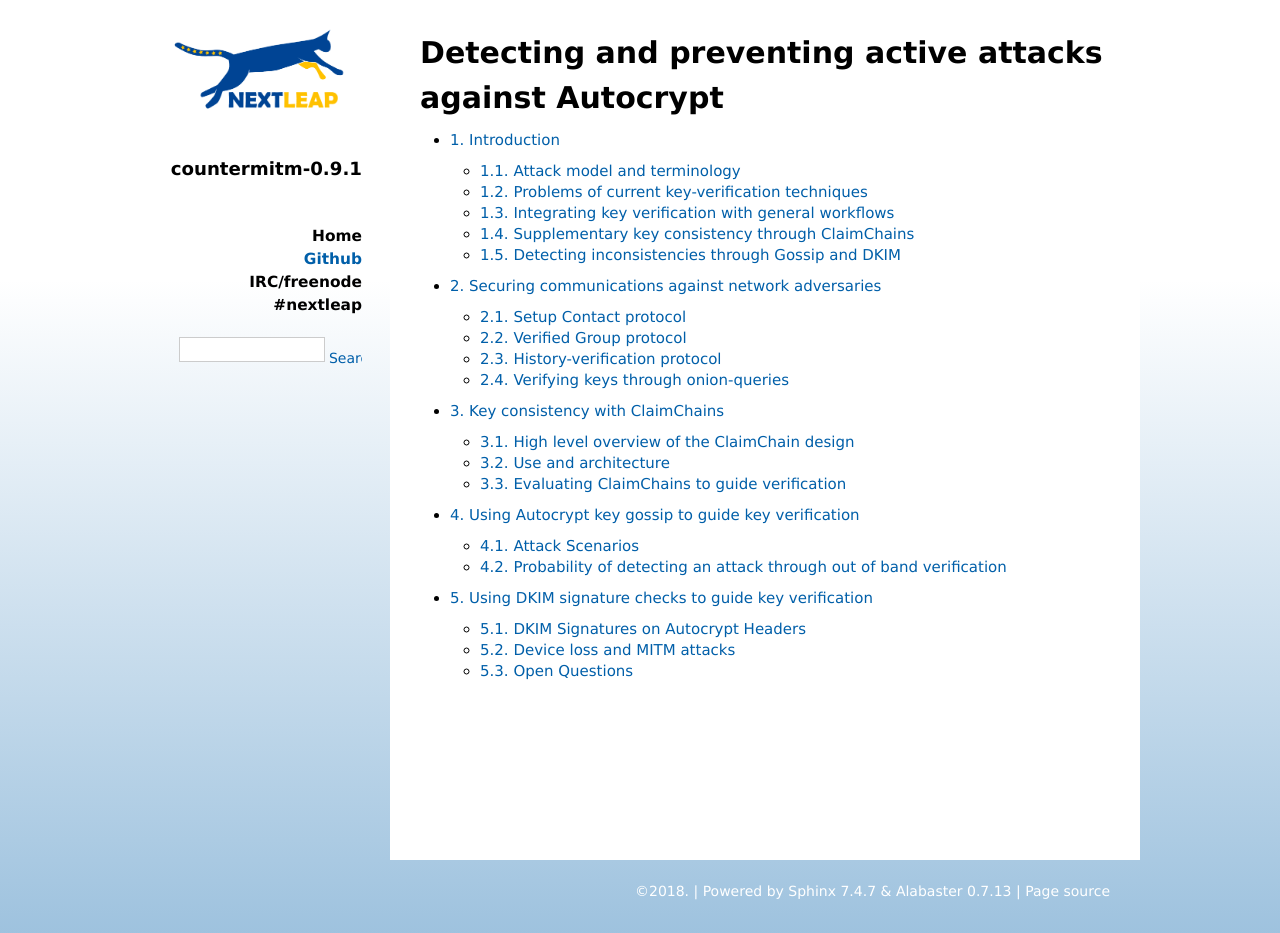
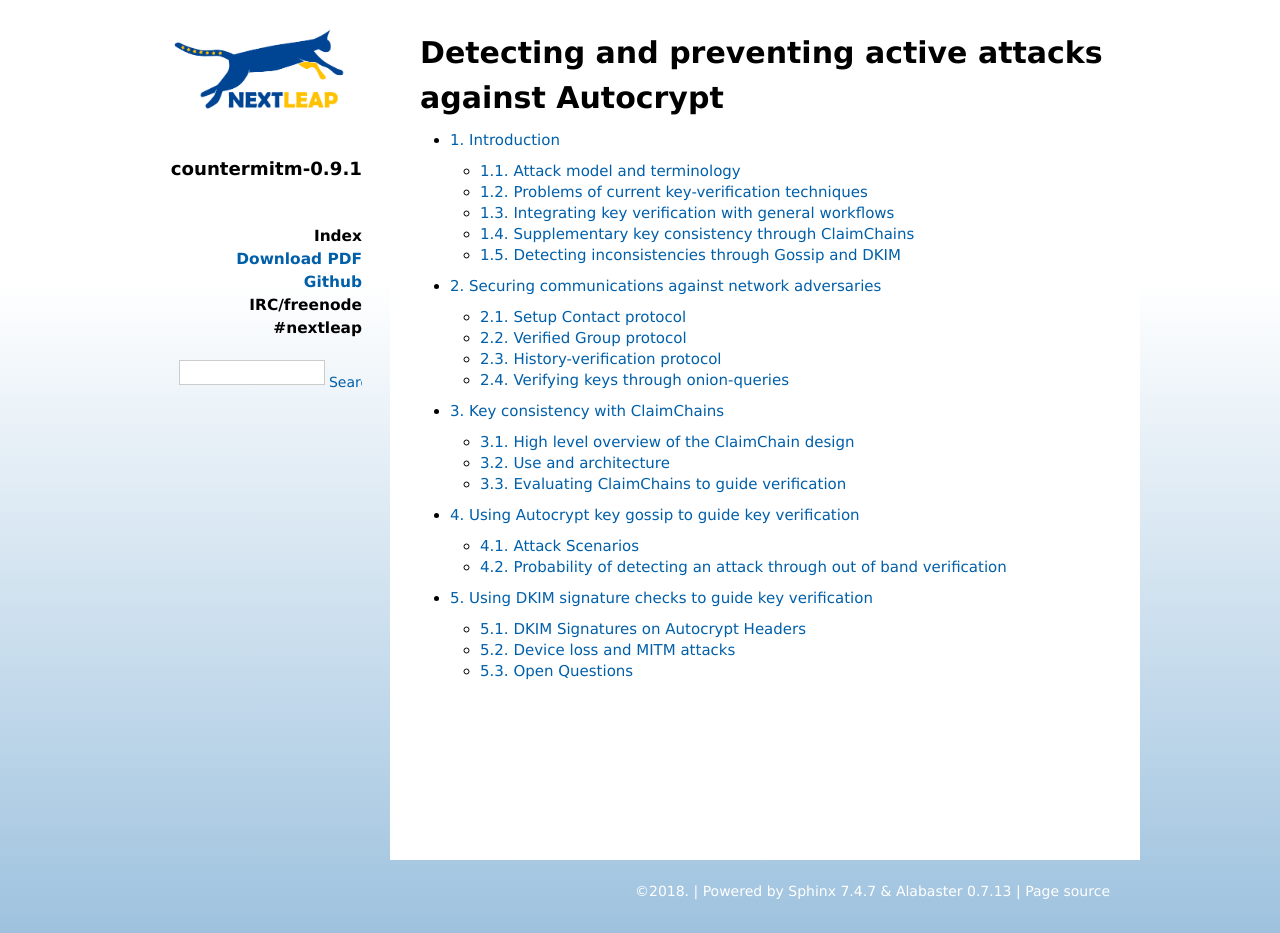
Before and after one commit to nextleap-project/countermitm, a Sphinx documentation site: the page built from source/index.rst, in a window 1280 px wide. Built offline with Sphinx 7.4.7, drawn with Linux system fonts in a browser that asks for light colours.

Commit message:
add a PDF link to the navigation

```diff
--- a/source/_templates/globaltoc.html
+++ b/source/_templates/globaltoc.html
@@ -5,7 +5,9 @@
 <div class="sidebar">
   <div class="mainnav">
     <ul>
-      <li><a href="{{ pathto('index') }}" class="sidemenu">Home</a></li>
+      <li><a href="{{ pathto('index') }}" class="sidemenu">Index</a></li>
+      <li><a href="http://readthedocs.org/projects/countermitm/downloads/pdf/latest/">Download PDF</a></li>
+
       <li><a href="https://github.com/nextleap-project/countermitm" class="sidemenu">Github</a></li>
       <li>IRC/freenode #nextleap</li>
       <!-- <li><a href="{{ pathto('news') }}" class="sidemenu">News</a></li> -->
```
